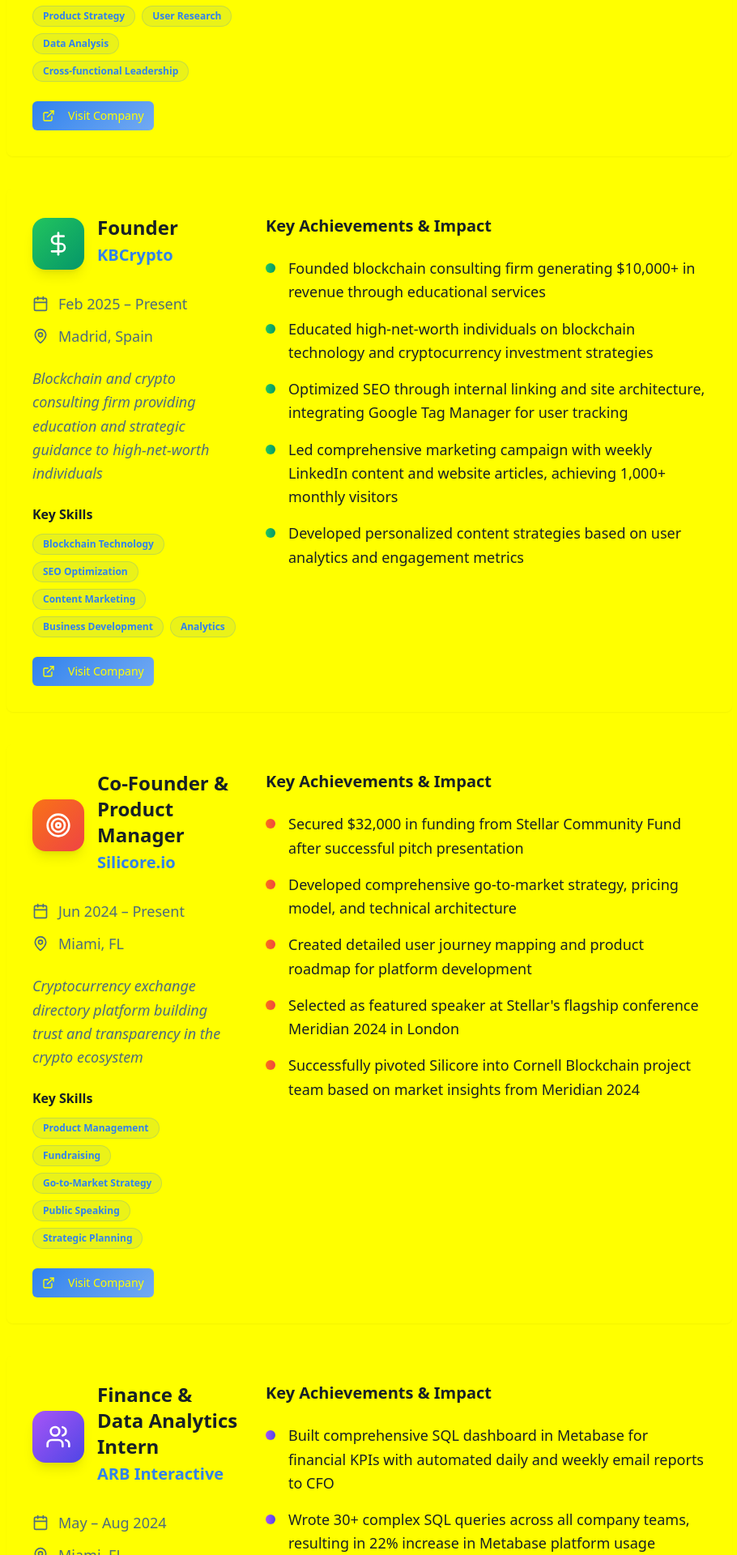
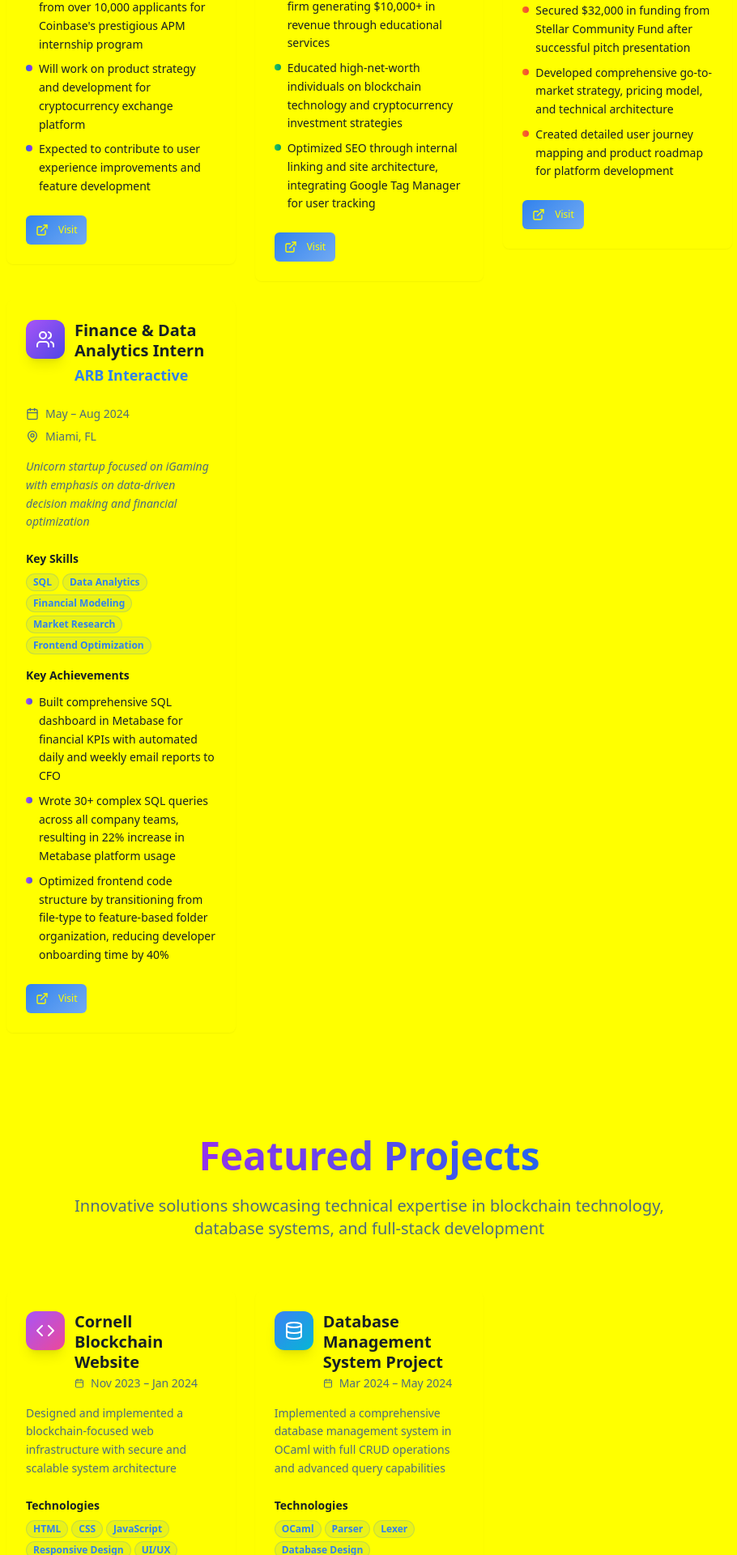
Before and after one commit to Ilanklim/ilan-klimberg-resume-site, a React (Vite) app: page / in a window 1280 px wide. Shown: the part 2720-4640 px from the top of the page at 81% size, without its empty margins (184-1094 px from the left). Built offline with nearby package versions, Linux system fonts and the light colour scheme.

Commit message:
Refactor website layout and content
- Remove the "Product Management Excellence" section.
- Update the "Let's Connect" section by removing specific elements.
- Redesign card layouts for Featured Projects and Professional Experience sections to be more compact.

```diff
--- a/src/components/experience-section.tsx
+++ b/src/components/experience-section.tsx
@@ -107,59 +107,60 @@ export function ExperienceSection() {
         </p>
       </div>
 
-      <div className="space-y-10">
+      <div className="grid md:grid-cols-2 xl:grid-cols-3 gap-6">
         {experiences.map((exp, index) => {
           const Icon = exp.icon
           return (
             <Card
               key={index}
-              className="relative overflow-hidden shadow-elegant hover:shadow-glow transition-all duration-500 hover:-translate-y-2 bg-gradient-card border-0"
+              className="relative overflow-hidden shadow-elegant hover:shadow-glow transition-all duration-500 hover:-translate-y-2 bg-gradient-card border-0 h-fit"
             >
               {exp.isUpcoming && (
-                <div className="absolute top-6 right-6">
-                  <Badge className="bg-gradient-primary text-primary-foreground shadow-lg">
+                <div className="absolute top-4 right-4 z-10">
+                  <Badge className="bg-gradient-primary text-primary-foreground shadow-lg text-xs">
                     Upcoming
                   </Badge>
                 </div>
               )}
 
-              <div className="grid lg:grid-cols-3 gap-8 p-8">
+              <div className="p-6">
                 {/* Company Info */}
-                <div className="lg:col-span-1 space-y-6">
-                  <div className="flex items-center gap-4">
-                    <div className={`p-4 rounded-2xl bg-gradient-to-br ${exp.color} shadow-lg`}>
-                      <Icon className="h-8 w-8 text-white" />
+                <div className="space-y-4 mb-6">
+                  <div className="flex items-start gap-3">
+                    <div className={`p-3 rounded-xl bg-gradient-to-br ${exp.color} shadow-lg flex-shrink-0`}>
+                      <Icon className="h-6 w-6 text-white" />
                     </div>
-                    <div>
-                      <h3 className="text-2xl font-bold text-foreground mb-1">{exp.title}</h3>
-                      <p className="text-xl text-primary font-semibold mb-2">{exp.company}</p>
+                    <div className="min-w-0">
+                      <h3 className="text-xl font-bold text-foreground mb-1 leading-tight">{exp.title}</h3>
+                      <p className="text-lg text-primary font-semibold mb-2">{exp.company}</p>
                     </div>
                   </div>
 
-                  <div className="space-y-3">
-                    <div className="flex items-center gap-3 text-muted-foreground">
-                      <Calendar className="h-5 w-5" />
-                      <span className="font-medium text-lg">{exp.period}</span>
+                  <div className="space-y-2">
+                    <div className="flex items-center gap-2 text-muted-foreground">
+                      <Calendar className="h-4 w-4" />
+                      <span className="font-medium text-sm">{exp.period}</span>
                     </div>
-                    <div className="flex items-center gap-3 text-muted-foreground">
-                      <MapPin className="h-5 w-5" />
-                      <span className="font-medium text-lg">{exp.location}</span>
+                    <div className="flex items-center gap-2 text-muted-foreground">
+                      <MapPin className="h-4 w-4" />
+                      <span className="font-medium text-sm">{exp.location}</span>
                     </div>
                   </div>
 
-                  <p className="text-muted-foreground leading-relaxed text-lg italic">
+                  <p className="text-muted-foreground leading-relaxed text-sm italic">
                     {exp.description}
                   </p>
+                </div>
 
                 {/* Skills */}
-                  <div className="space-y-3">
-                    <h4 className="font-semibold text-foreground">Key Skills</h4>
-                    <div className="flex flex-wrap gap-2">
+                <div className="space-y-2 mb-4">
+                  <h4 className="font-semibold text-foreground text-sm">Key Skills</h4>
+                  <div className="flex flex-wrap gap-1">
                     {exp.skills.map((skill, idx) => (
                       <Badge
                         key={idx}
                         variant="secondary"
-                          className="px-3 py-1 bg-primary/10 text-primary border-primary/20 hover:bg-primary/20 transition-colors"
+                        className="px-2 py-0.5 text-xs bg-primary/10 text-primary border-primary/20 hover:bg-primary/20 transition-colors"
                       >
                         {skill}
                       </Badge>
@@ -167,31 +168,32 @@ export function ExperienceSection() {
                   </div>
                 </div>
 
-                  {/* Company Link */}
-                  {exp.companyUrl && (
-                    <Button
-                      size="sm"
-                      className="bg-gradient-primary hover:shadow-glow transition-all duration-300"
-                      onClick={() => window.open(exp.companyUrl, "_blank")}
-                    >
-                      <ExternalLink className="mr-2 h-4 w-4" />
-                      Visit Company
-                    </Button>
-                  )}
-                </div>
-
                 {/* Achievements */}
-                <div className="lg:col-span-2">
-                  <h4 className="text-xl font-bold text-foreground mb-6">Key Achievements & Impact</h4>
-                  <ul className="space-y-4">
-                    {exp.highlights.map((highlight, idx) => (
-                      <li key={idx} className="flex items-start gap-4">
-                        <div className={`w-3 h-3 rounded-full bg-gradient-to-r ${exp.color} mt-2 flex-shrink-0 shadow-sm`}></div>
-                        <p className="text-foreground leading-relaxed text-lg">{highlight}</p>
+                <div className="mb-4">
+                  <h4 className="font-semibold text-foreground text-sm mb-3">Key Achievements</h4>
+                  <ul className="space-y-2">
+                    {exp.highlights.slice(0, 3).map((highlight, idx) => (
+                      <li key={idx} className="flex items-start gap-2">
+                        <div className={`w-2 h-2 rounded-full bg-gradient-to-r ${exp.color} mt-1.5 flex-shrink-0`}></div>
+                        <p className="text-foreground leading-relaxed text-sm">{highlight}</p>
                       </li>
                     ))}
                   </ul>
                 </div>
+
+                {/* Company Link */}
+                {exp.companyUrl && (
+                  <div className="pt-2">
+                    <Button
+                      size="sm"
+                      className="bg-gradient-primary hover:shadow-glow transition-all duration-300 text-xs px-3 py-1"
+                      onClick={() => window.open(exp.companyUrl, "_blank")}
+                    >
+                      <ExternalLink className="mr-1 h-3 w-3" />
+                      Visit
+                    </Button>
+                  </div>
+                )}
               </div>
             </Card>
           )
--- a/src/components/projects-section.tsx
+++ b/src/components/projects-section.tsx
@@ -71,43 +71,44 @@ export function ProjectsSection() {
         </p>
       </div>
 
-      <div className="space-y-12">
+      <div className="grid md:grid-cols-2 xl:grid-cols-3 gap-6">
         {projects.map((project, index) => {
           const Icon = project.icon
           return (
             <Card
               key={index}
-              className="overflow-hidden shadow-elegant hover:shadow-glow transition-all duration-500 hover:-translate-y-2 bg-gradient-card border-0"
+              className="overflow-hidden shadow-elegant hover:shadow-glow transition-all duration-500 hover:-translate-y-2 bg-gradient-card border-0 h-fit"
             >
-              <div className="grid lg:grid-cols-3 gap-8 p-8">
+              <div className="p-6">
                 {/* Project Header */}
-                <div className="lg:col-span-1 space-y-6">
-                  <div className="flex items-center gap-4">
-                    <div className={`p-4 rounded-2xl bg-gradient-to-br ${project.color} shadow-lg`}>
-                      <Icon className="h-8 w-8 text-white" />
+                <div className="space-y-4 mb-6">
+                  <div className="flex items-start gap-3">
+                    <div className={`p-3 rounded-xl bg-gradient-to-br ${project.color} shadow-lg flex-shrink-0`}>
+                      <Icon className="h-6 w-6 text-white" />
                     </div>
-                    <div>
-                      <h3 className="text-2xl font-bold text-foreground mb-2">{project.title}</h3>
+                    <div className="min-w-0">
+                      <h3 className="text-xl font-bold text-foreground mb-1 leading-tight">{project.title}</h3>
                       <div className="flex items-center gap-2 text-muted-foreground">
-                        <Calendar className="h-4 w-4" />
-                        <span className="font-medium">{project.period}</span>
+                        <Calendar className="h-3 w-3" />
+                        <span className="text-sm font-medium">{project.period}</span>
                       </div>
                     </div>
                   </div>
 
-                  <p className="text-muted-foreground leading-relaxed text-lg">
+                  <p className="text-muted-foreground leading-relaxed text-sm">
                     {project.description}
                   </p>
+                </div>
 
                 {/* Skills */}
-                  <div className="space-y-3">
-                    <h4 className="font-semibold text-foreground">Technologies Used</h4>
-                    <div className="flex flex-wrap gap-2">
+                <div className="space-y-2 mb-4">
+                  <h4 className="font-semibold text-foreground text-sm">Technologies</h4>
+                  <div className="flex flex-wrap gap-1">
                     {project.skills.map((skill, idx) => (
                       <Badge
                         key={idx}
                         variant="secondary"
-                          className="px-3 py-1 bg-primary/10 text-primary border-primary/20 hover:bg-primary/20 transition-colors"
+                        className="px-2 py-0.5 text-xs bg-primary/10 text-primary border-primary/20 hover:bg-primary/20 transition-colors"
                       >
                         {skill}
                       </Badge>
@@ -115,46 +116,45 @@ export function ProjectsSection() {
                   </div>
                 </div>
 
+                {/* Highlights */}
+                <div className="mb-4">
+                  <h4 className="font-semibold text-foreground text-sm mb-3">Key Achievements</h4>
+                  <ul className="space-y-2">
+                    {project.highlights.slice(0, 3).map((highlight, idx) => (
+                      <li key={idx} className="flex items-start gap-2">
+                        <div className={`w-2 h-2 rounded-full bg-gradient-to-r ${project.color} mt-1.5 flex-shrink-0`}></div>
+                        <p className="text-foreground leading-relaxed text-sm">{highlight}</p>
+                      </li>
+                    ))}
+                  </ul>
+                </div>
+
                 {/* Links */}
                 {project.links && (
-                    <div className="flex gap-3">
+                  <div className="flex gap-2 pt-2">
                     {project.links.github && (
                       <Button
                         size="sm"
-                          className="bg-gradient-primary hover:shadow-glow transition-all duration-300"
+                        className="bg-gradient-primary hover:shadow-glow transition-all duration-300 text-xs px-3 py-1"
                         onClick={() => window.open(project.links.github, "_blank")}
                       >
-                          <Github className="mr-2 h-4 w-4" />
-                          View Code
+                        <Github className="mr-1 h-3 w-3" />
+                        Code
                       </Button>
                     )}
                     {project.links.demo && (
                       <Button
                         variant="outline"
                         size="sm"
-                          className="hover:shadow-card transition-all duration-300"
+                        className="hover:shadow-card transition-all duration-300 text-xs px-3 py-1"
                         onClick={() => window.open(project.links.demo, "_blank")}
                       >
-                          <ExternalLink className="mr-2 h-4 w-4" />
-                          Live Demo
+                        <ExternalLink className="mr-1 h-3 w-3" />
+                        Demo
                       </Button>
                     )}
                   </div>
                 )}
-                </div>
-
-                {/* Project Details */}
-                <div className="lg:col-span-2">
-                  <h4 className="text-xl font-bold text-foreground mb-6">Key Achievements</h4>
-                  <ul className="space-y-4">
-                    {project.highlights.map((highlight, idx) => (
-                      <li key={idx} className="flex items-start gap-4">
-                        <div className={`w-3 h-3 rounded-full bg-gradient-to-r ${project.color} mt-2 flex-shrink-0 shadow-sm`}></div>
-                        <p className="text-foreground leading-relaxed text-lg">{highlight}</p>
-                      </li>
-                    ))}
-                  </ul>
-                </div>
               </div>
             </Card>
           )
```
Also changed, not shown: src/components/contact-section.tsx (+0 -53 lines). Lines whose indentation alone changed are shown as unchanged.
